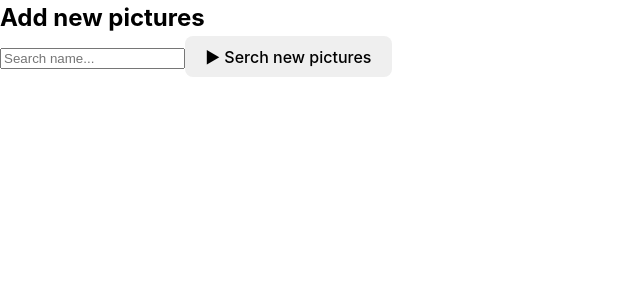
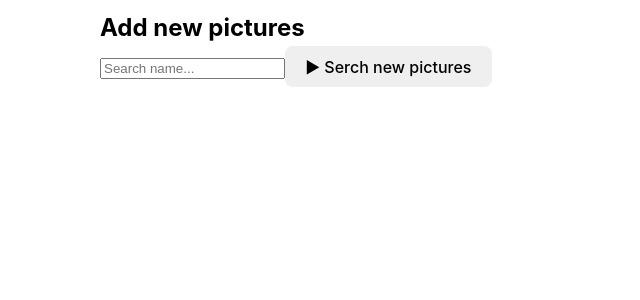
Before and after one commit to edelaida/goit-react-hw-04, a React (Vite) app: page / in a window 1280 px wide. Shown: the top 300 px of the page, without its empty margins (0-640 px from the left). Built offline with nearby package versions, Linux system fonts and the light colour scheme.

Commit message:
picture-delete

```diff
--- a/src/App.jsx
+++ b/src/App.jsx
@@ -29,7 +29,6 @@ function App() {
         setError(false);
         setLoading(true);
         const data = await requestPicturesQuery(query, page);
-        setPictures(data.results);
         setPictures((prev) => [...prev, ...data.results]);
       } catch (error) {
         setError(true);
--- a/src/components/ImageGallery/ImageGallery.module.css
+++ b/src/components/ImageGallery/ImageGallery.module.css
@@ -16,3 +16,7 @@
   width: 90%;
   margin: auto;
 }
+.infoform {
+  padding-left: 100px;
+  padding-top: 10px;
+}
--- a/src/components/SearchBar/SearchBar.jsx
+++ b/src/components/SearchBar/SearchBar.jsx
@@ -1,5 +1,8 @@
 import toast, { Toaster } from "react-hot-toast";
+import s from "../ImageGallery/ImageGallery.module.css";
+
 const notify = () => toast("Please enter search term!");
+
 const SearchBar = ({ onSearchBar }) => {
   const handleSubmit = (e) => {
     e.preventDefault();
@@ -14,7 +17,7 @@ const SearchBar = ({ onSearchBar }) => {
   };
 
   return (
-    <form onSubmit={handleSubmit}>
+    <form className={s.infoform} onSubmit={handleSubmit}>
       <h2>Add new pictures</h2>
       <input type="text" name="name" placeholder="Search name..." />
       <button type="submit">▶ Serch new pictures</button>
```
